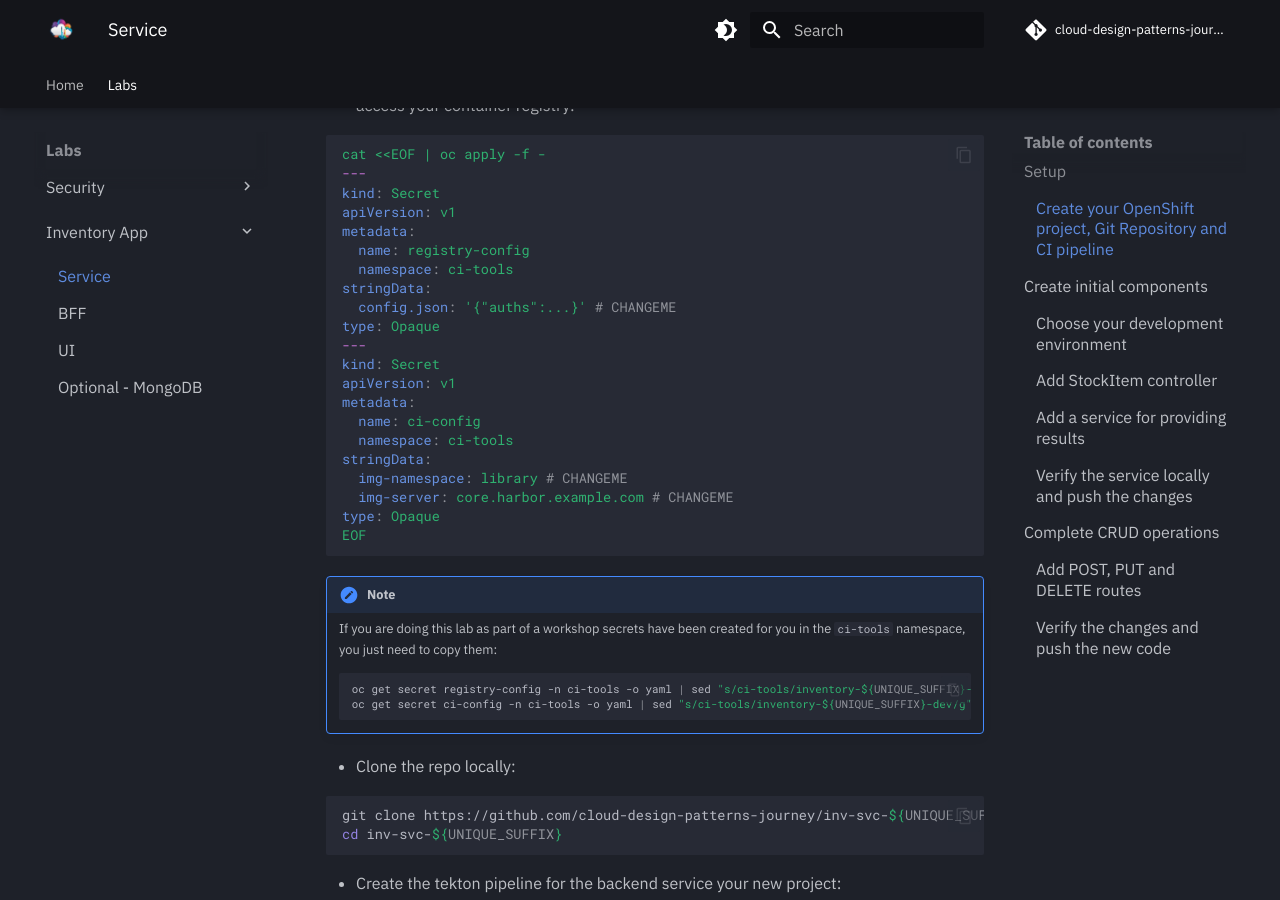
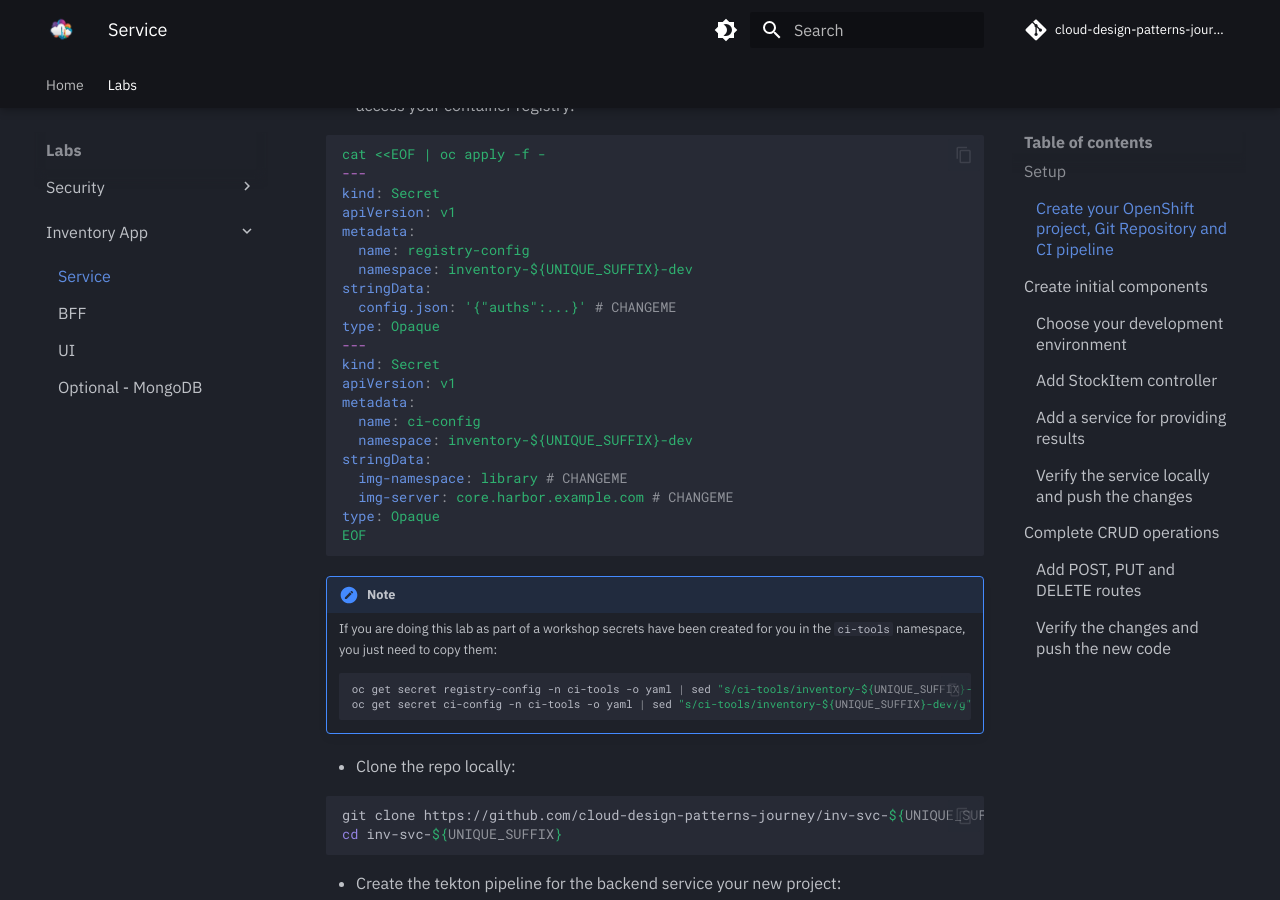
Before and after one commit to cloud-design-patterns-journey/docs, an MkDocs documentation site: the page built from docs/labs/inventory-app/inventory-service/index.md, in a window 1280 px wide and 900 px high, scrolled down 1103 px. Built offline with MkDocs 1.6.1 and Material for MkDocs 9.7.7, drawn with Linux system fonts in a browser that asks for light colours; comment, search, counter and statistics services are not loaded.

Commit message:
Update index.md

```diff
--- a/docs/labs/inventory-app/inventory-service/index.md
+++ b/docs/labs/inventory-app/inventory-service/index.md
@@ -40,7 +40,7 @@
       apiVersion: v1
       metadata:
         name: registry-config
-        namespace: ci-tools
+        namespace: inventory-${UNIQUE_SUFFIX}-dev
       stringData:
         config.json: '{"auths":...}' # CHANGEME
       type: Opaque
@@ -49,7 +49,7 @@
       apiVersion: v1
       metadata:
         name: ci-config
-        namespace: ci-tools
+        namespace: inventory-${UNIQUE_SUFFIX}-dev
       stringData:
         img-namespace: library # CHANGEME
         img-server: core.harbor.example.com # CHANGEME
```
